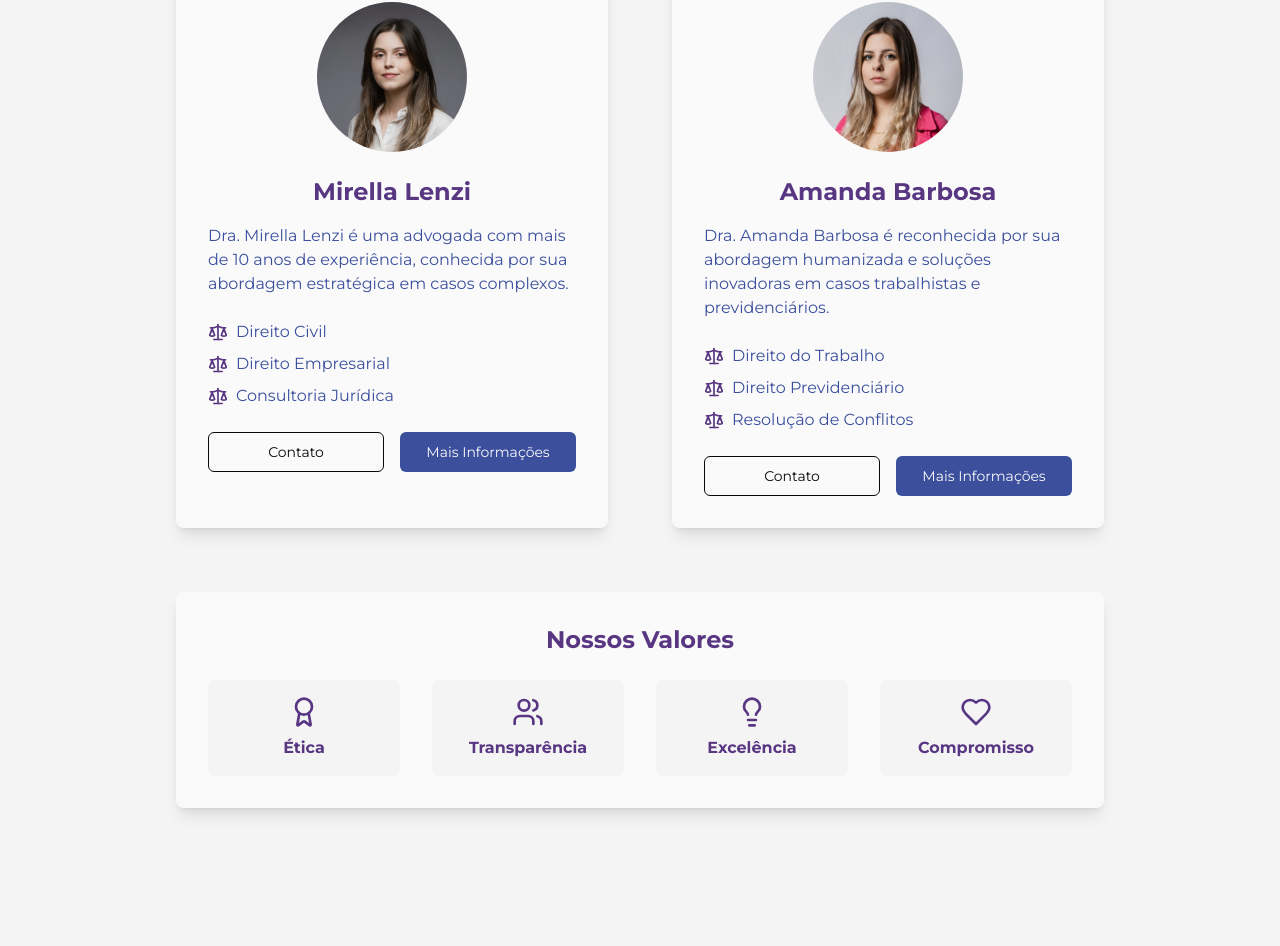
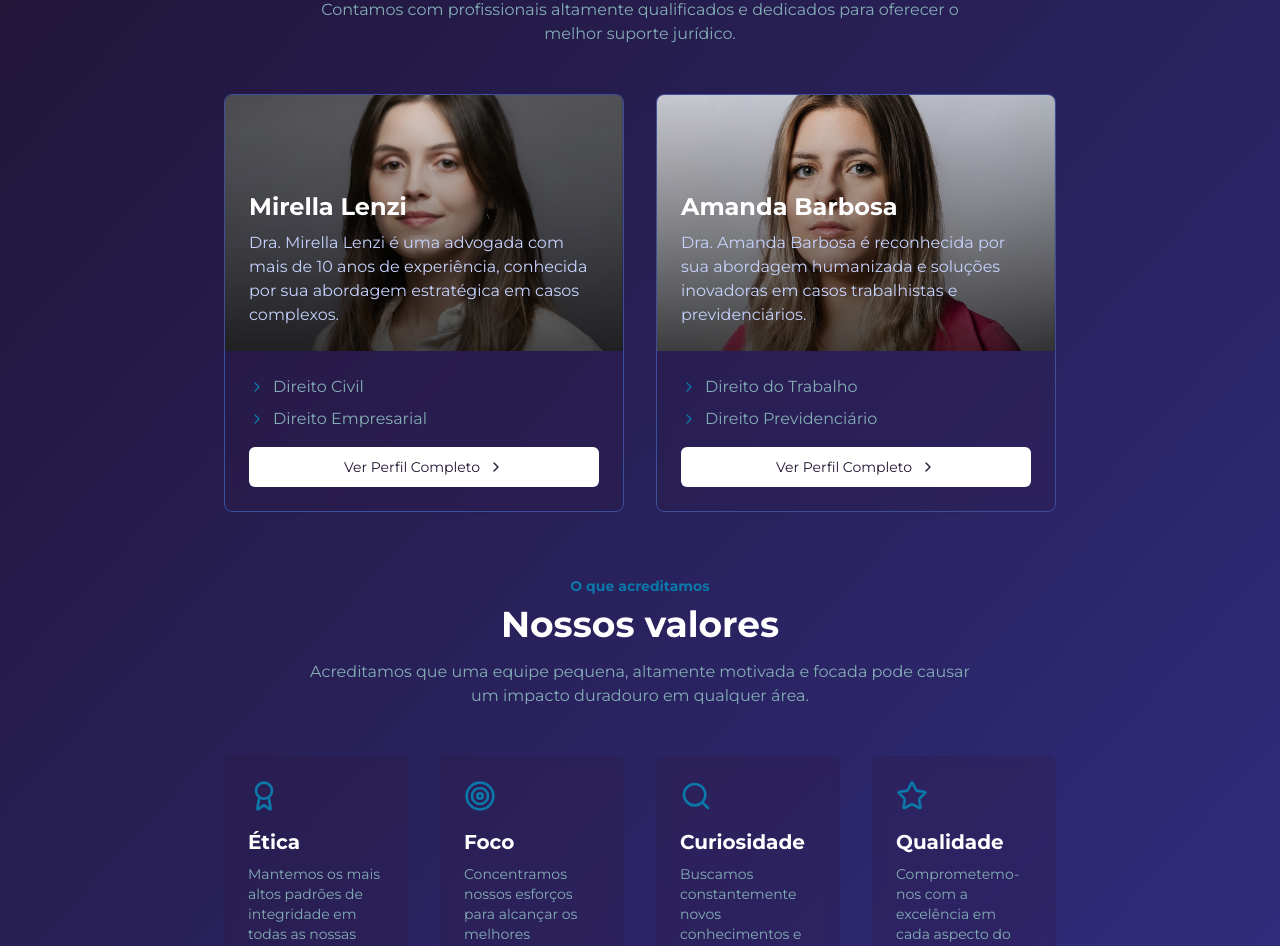
Before and after one commit to pedrinhopagan/lp-lenzi-barbosa, a Next.js app: page / in a window 1280 px wide. Shown: the part 1146-2092 px from the top of the page. Built offline with nearby package versions, Linux system fonts and the light colour scheme.

Commit message:
Melhoria incrivel about

```diff
--- a/components/pages/home/-sections/About.tsx
+++ b/components/pages/home/-sections/About.tsx
@@ -1,17 +1,13 @@
+"use client";
+
 import { Container } from "@/components/_ui/Container";
 import { Button } from "@/components/ui/button";
+import { Card, CardContent } from "@/components/ui/card";
 import images from "@/contants/images";
 import Image from "next/image";
-import {
-	Scale,
-	Handshake,
-	Award,
-	Users,
-	Lightbulb,
-	Heart,
-	Briefcase,
-	X,
-} from "lucide-react";
+import { Award, ChevronRight, Search, Star, Target } from "lucide-react";
+import { motion } from "framer-motion";
+import { useState } from "react";
 import {
 	Dialog,
 	DialogContent,
@@ -24,106 +20,136 @@ import {
 import { lawyers } from "@/contants/home-page";
 
 export function About() {
+	const [selectedLawyer, setSelectedLawyer] = useState(null);
+
 	return (
-		<Container className="py-12 lg:py-24">
+		<Container className="py-12 lg:py-24 bg-gradient-to-br from-blue-900 to-indigo-900">
 			<span id="about" className="element-to-navigate" />
 
 			<div className="max-w-6xl mx-auto">
-				<h2 className="text-4xl font-bold mb-8 text-transparent bg-clip-text bg-gradient-to-br from-blue-300 to-blue-500 text-center">
-					Nossa Equipe, Seu Suporte Jurídico
+				<div className="text-white p-12 rounded-3xl">
+					<h4 className="text-sm font-semibold text-blue-300 text-center mb-2">
+						Nossa Equipe
+					</h4>
+					<h2 className="text-4xl font-bold mb-8 text-center">
+						Seu Suporte Jurídico
 					</h2>
+					<p className="text-center text-blue-200 mb-12 max-w-2xl mx-auto">
+						Contamos com profissionais altamente qualificados e dedicados para
+						oferecer o melhor suporte jurídico.
+					</p>
 
-				<div className="grid md:grid-cols-2 gap-16 mt-12 lg:mt-20 mb-16">
+					<div className="grid md:grid-cols-2 gap-8 mb-16">
 						{lawyers.map((lawyer, index) => (
-						<div
+							<motion.div
 								key={lawyer.name}
-							className="bg-zinc-50 p-8 rounded-lg shadow-lg"
+								initial={{ opacity: 0, y: 20 }}
+								animate={{ opacity: 1, y: 0 }}
+								transition={{ delay: index * 0.2 }}
 							>
+								<Card className="overflow-hidden hover:shadow-xl transition-shadow duration-300 bg-blue-800/30 backdrop-blur-sm border-blue-400">
+									<CardContent className="p-0">
+										<div className="relative">
 											<Image
-								src={index === 0 ? images.aboutMirella : images.aboutAmanda}
+												src={
+													index === 0 ? images.aboutMirella : images.aboutAmanda
+												}
 												alt={lawyer.name}
-								width={150}
-								height={150}
-								className="rounded-full mx-auto mb-6 max-w-[150px] max-h-[150px] object-cover"
+												width={500}
+												height={300}
+												className="w-full h-64 object-cover"
 											/>
-							<h3 className="text-2xl font-bold mb-4 text-blue-500 text-center">
+											<div className="absolute inset-0 bg-gradient-to-t from-black/70 to-transparent flex flex-col justify-end p-6">
+												<h2 className="text-2xl font-bold text-white mb-2">
 													{lawyer.name}
-							</h3>
-							<p className="text-blue-400 mb-6">{lawyer.description}</p>
-							<ul className="text-blue-400">
-								{lawyer.specialties.map((specialty, idx) => (
-									<li key={specialty} className="mb-2 flex items-center">
-										<Scale className="mr-2 w-5 h-5 text-blue-500" /> {specialty}
+												</h2>
+												<p className="text-indigo-200">{lawyer.description}</p>
+											</div>
+										</div>
+										<div className="p-6">
+											<ul className="text-blue-200 mb-4">
+												{lawyer.specialties
+													.slice(0, 2)
+													.map((specialty, idx) => (
+														<li
+															key={specialty}
+															className="mb-2 flex items-center"
+														>
+															<ChevronRight className="mr-2 w-4 h-4 text-blue-300" />{" "}
+															{specialty}
 														</li>
 													))}
 											</ul>
-							<div className="mt-6 grid grid-cols-2 gap-4">
-								<Button variant="outline" className="w-full">
-									Contato
-								</Button>
 											<Dialog>
 												<DialogTrigger asChild>
-										<Button className="w-full">Mais Informações</Button>
+													<Button className="w-full bg-white text-blue-900 hover:bg-blue-100">
+														Ver Perfil Completo{" "}
+														<ChevronRight className="ml-2 h-4 w-4" />
+													</Button>
 												</DialogTrigger>
-									<DialogContent className="max-w-2xl bg-zinc-50 max-h-[80vh] overflow-y-auto">
-										<DialogHeader className="bg-zinc-50 z-10 pb-4 sticky top-0 w-fit max-w-[95%] text-start">
-											<div className="flex justify-between items-center ">
-												<DialogTitle className="w-fit">
-													{lawyer.name}
-												</DialogTitle>
-											</div>
-											<DialogDescription>{lawyer.title}</DialogDescription>
-										</DialogHeader>
-
-										<p className="text-blue-400">{lawyer.description}</p>
-										<h4 className="text-lg font-semibold text-blue-500">
-											Formação
-										</h4>
-										<ul className="list-disc list-inside text-blue-400">
-											{lawyer.education.map((edu, idx) => (
-												<li key={edu}>{edu}</li>
-											))}
-										</ul>
-										<h4 className="text-lg font-semibold text-blue-500">
-											Áreas de Atuação
-										</h4>
-										<ul className="grid grid-cols-2 gap-2">
-											{lawyer.expertise.map((exp, idx) => (
-												<li key={exp} className="flex items-center">
-													<Briefcase className="mr-2 w-4 h-4 text-blue-500" />{" "}
-													{exp}
-												</li>
-											))}
-										</ul>
+												<DialogContent className="max-w-2xl bg-blue-900 text-white">
+													{/* Conteúdo do diálogo permanece o mesmo */}
 												</DialogContent>
 											</Dialog>
+										</div>
+									</CardContent>
+								</Card>
+							</motion.div>
+						))}
+					</div>
+
+					{/* Seção de valores */}
+					<div className="mt-16">
+						<h4 className="text-sm font-semibold text-blue-300 text-center mb-2">
+							O que acreditamos
+						</h4>
+						<h3 className="text-4xl font-bold mb-4 text-center">
+							Nossos valores
+						</h3>
+						<p className="text-center text-blue-200 mb-12 max-w-2xl mx-auto">
+							Acreditamos que uma equipe pequena, altamente motivada e focada
+							pode causar um impacto duradouro em qualquer área.
+						</p>
+
+						<div className="grid grid-cols-1 md:grid-cols-2 lg:grid-cols-4 gap-8">
+							{[
+								{
+									title: "Ética",
+									icon: Award,
+									description:
+										"Mantemos os mais altos padrões de integridade em todas as nossas ações.",
+								},
+								{
+									title: "Foco",
+									icon: Target,
+									description:
+										"Concentramos nossos esforços para alcançar os melhores resultados para nossos clientes.",
+								},
+								{
+									title: "Curiosidade",
+									icon: Search,
+									description:
+										"Buscamos constantemente novos conhecimentos e abordagens inovadoras.",
+								},
+								{
+									title: "Qualidade",
+									icon: Star,
+									description:
+										"Comprometemo-nos com a excelência em cada aspecto do nosso trabalho.",
+								},
+							].map((valor) => (
+								<div key={valor.title} className="relative group">
+									<div className="absolute inset-0 bg-blue-800/30 backdrop-blur-sm rounded-lg transform transition-all duration-300 group-hover:scale-105" />
+									<div className="relative p-6 z-10">
+										<valor.icon className="w-8 h-8 text-blue-300 mb-4" />
+										<h5 className="text-xl font-semibold mb-2">
+											{valor.title}
+										</h5>
+										<p className="text-blue-200 text-sm">{valor.description}</p>
 									</div>
 								</div>
 							))}
 						</div>
-
-				{/* Seção de valores */}
-				<div className="text-center bg-zinc-50 p-8 rounded-lg shadow-lg">
-					<h3 className="text-2xl font-bold mb-6 text-blue-500">
-						Nossos Valores
-					</h3>
-					<div className="grid grid-cols-2 md:grid-cols-4 gap-2 sm:gap-4 md:gap-8">
-						{[
-							{ icon: Award, text: "Ética" },
-							{ icon: Users, text: "Transparência" },
-							{ icon: Lightbulb, text: "Excelência" },
-							{ icon: Heart, text: "Compromisso" },
-						].map((valor, index) => (
-							<div
-								key={valor.text}
-								className="bg-zinc-100 p-4 rounded-lg flex flex-col items-center transition-all duration-300 hover:bg-zinc-200 hover:shadow-md"
-							>
-								<valor.icon className="w-8 h-8 mb-2 text-blue-500" />
-								<p className="text-base font-semibold text-blue-500">
-									{valor.text}
-								</p>
-							</div>
-						))}
 					</div>
 				</div>
 			</div>
--- a/package.json
+++ b/package.json
@@ -19,6 +19,7 @@
     "class-variance-authority": "^0.7.0",
     "clsx": "^2.1.1",
     "embla-carousel-react": "^8.2.1",
+    "framer-motion": "^11.5.4",
     "lucide-react": "^0.428.0",
     "next": "14.2.5",
     "react": "^18",
```
Also changed, not shown: 1 other file (tests, documents, lock files or other folders). Lines whose indentation alone changed are shown as unchanged.
